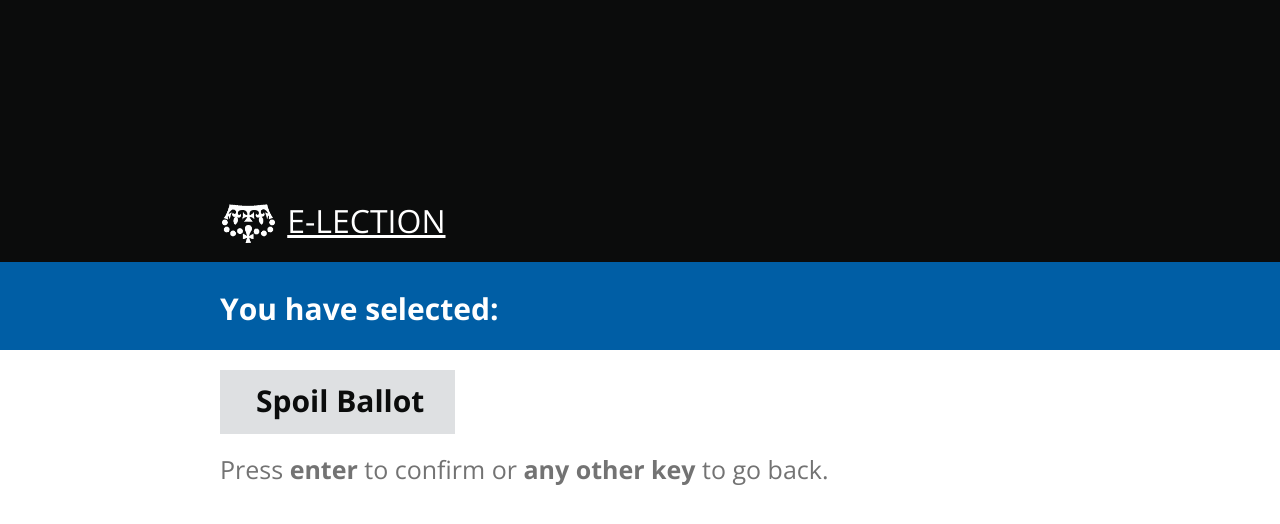
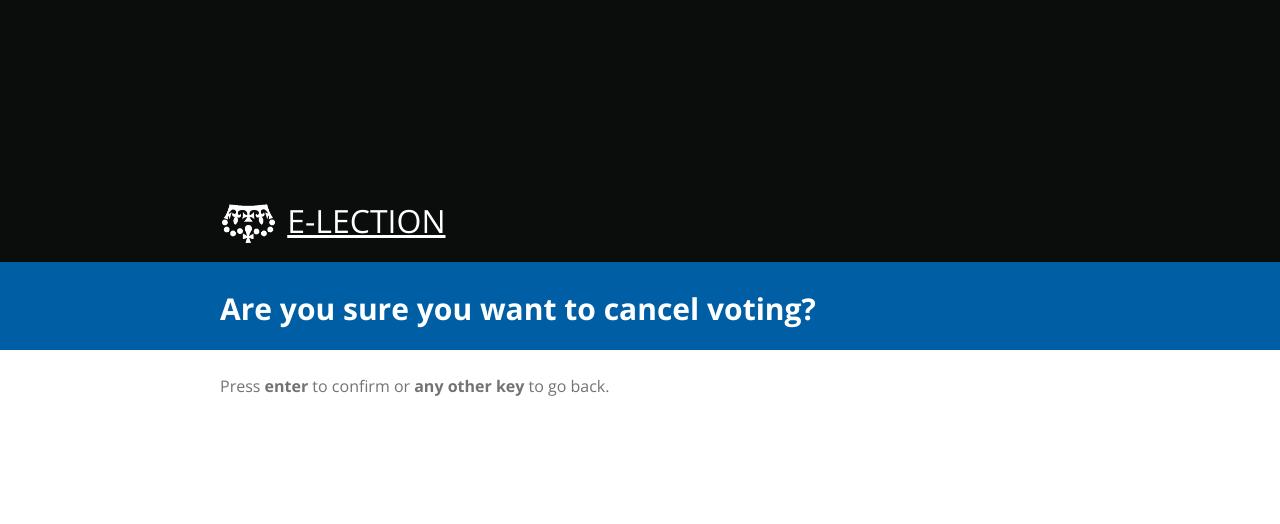
Before and after one commit to E-lection/Booth, a Flask app: page /confirm-vote in a window 1280 px wide; the page is wider, and only the part inside the window is pictured. Shown: the top 524 px of that part. Run offline with Flask 2, Linux system fonts and the light colour scheme; the visitor is signed in with stand-in values (Sample User, id 1); some libraries are stand-ins or nearby versions.

Commit message:
Implemented the cancel voting session option.

```diff
--- a/application.py
+++ b/application.py
@@ -51,6 +51,7 @@ def login():
             session['voter_active'] = False
             session['voted_candidate'] = None
             session['vote_sent'] = False
+            session['cancel'] = False
             return redirect('')
         else:
             return render_template('login.html', message="Login unsuccessful.", form=form)
@@ -155,8 +156,11 @@ def choose_candidate():
 def cast_vote():
     if session['voter_active']:
         candidate_id = int(request.json['candidate_id'])
-        if not candidate_id:
+        if candidate_id == 0:
             session['voted_candidate'] = 'SPOILT'
+        elif candidate_id == -1:
+            # session['candidates_json'] = None
+            session['voted_candidate'] = 'CANCEL'
         else:
             session['voted_candidate'] = getCandidateWithPK(candidate_id, session['candidates_json']['candidates'])
         return 'OK'
@@ -176,28 +180,34 @@ def show_candidate():
 def confirm_vote():
     confirm = int(request.json['confirm'])
     if confirm and session['voter_active'] and session['voted_candidate']:
+        if session['voted_candidate'] == 'CANCEL':
+            session['cancel'] = True
+            session['voter_active'] = False
+            session['voted_candidate'] = None
+            return 'OK'
         # TODO: What do we send in case of spoilt ballot
-        if 'voterpin' in session:
-            session['voted_candidate']['pin_code'] = session['voterpin']
-            session['voted_candidate']['station_id'] = flask_login.current_user.station_id
-            resultsResp = sendVote(session['voted_candidate'])
-            if resultsResp:
-                if resultsResp['success']:
-                    # Voting successful
-                    session['vote_sent'] = True
-                else:
-                    session['voting_error'] = resultsResp['error']
-                session['voter_active'] = False
-                session['voted_candidate'] = None
-            # else:
-        # else:
-        return 'OK'
-    else:
-        return redirect('')
+        session['voted_candidate']['pin_code'] = session['voterpin']
+        session['voted_candidate']['station_id'] = flask_login.current_user.station_id
+        resultsResp = sendVote(session['voted_candidate'])
+        if resultsResp:
+            if resultsResp['success']:
+                # Voting successful
+                session['vote_sent'] = True
+            else:
+                session['voting_error'] = resultsResp['error']
+            session['voter_active'] = False
+            session['voted_candidate'] = None
+        else:
+            session['vote_sent'] = False
+    return 'OK'
 
 @application.route('/youve-voted')
 @login_required
 def youve_voted():
+    if session['cancel']:
+        session['cancel'] = False
+        form = PinForm(request.form)
+        return render_template('enter_pin.html', message="Session cancelled.", form=form)
     if session['voting_error']:
         session['voting_error'] = None
         form = PinForm(request.form)
--- a/templates/cast_vote.html
+++ b/templates/cast_vote.html
@@ -10,6 +10,7 @@
   {{ super() }}
   <p>These are your candidates for the constituency of {{ candidates[0].fields.constituency }}.</p>
   <p>Press the number next to your desired candidate followed by the Enter key.</p>
+  <p>Press 0 to cancel.</p>
 {% endblock %}
 
 {% block body %}
--- a/templates/confirm_vote.html
+++ b/templates/confirm_vote.html
@@ -8,18 +8,23 @@
 
 {% block banner %}
   {{ super() }}
+  {% if candidate=='CANCEL' %}
+    <p>Are you sure you want to cancel voting? </p>
+  {% else %}
     <p>You have selected: </p>
+  {% endif %}
 {% endblock %}
 
 {% block body %}
   {{ super() }}
-
+  {% if candidate!='CANCEL' %}
     <div class="confirm-vote">
       {% if candidate=='SPOILT' %}
         <label class="block-label"> Spoil Ballot </label>
       {% else %}
         <label class="block-label"> {{ candidate.first_name }} {{ candidate.last_name }} - {{ candidate.party }} </label>
       {% endif %}
+  {% endif %}
       <p class="help-block">Press <b>enter</b> to confirm or <b>any other key</b> to go back.
     </div>
 
```
Also changed, not shown: static/js/castvote.js (+19 -0 lines). Lines whose indentation alone changed are shown as unchanged.
